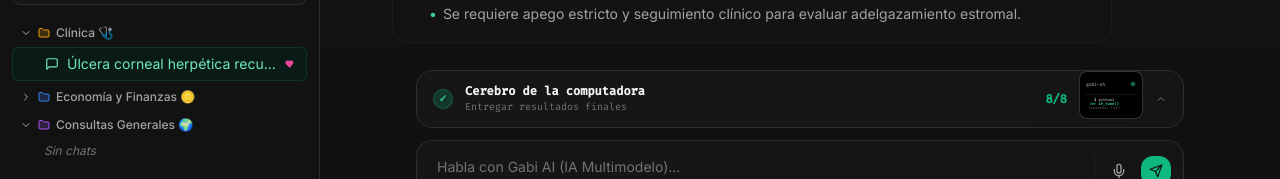
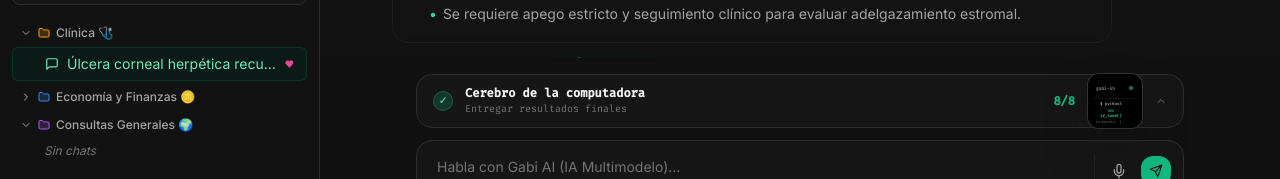
Before and after one commit to rogerbaia/Gabi-AI, a React (Vite) app: page / in a window 1280 px wide. Shown: the part 528-707 px from the top of the page. Built offline with nearby package versions, Linux system fonts and the light colour scheme.

Commit message:
style: reduce badge height and make absolute thumbnail square w-14 h-14 to create overflow without stretching button

```diff
--- a/src/components/ChatArea.jsx
+++ b/src/components/ChatArea.jsx
@@ -892,7 +892,7 @@ Hemos combinado los aportes lógicos de GPT-4, la redacción estructurada de Cla
               <button
                 type="button"
                 onClick={() => setSandboxState('split')}
-                className={`w-full flex items-center justify-between px-4 py-3 text-xs font-mono transition-all duration-300 rounded-2xl border ${
+                className={`w-full flex items-center justify-between px-4 py-2.5 text-xs font-mono transition-all duration-300 rounded-2xl border ${
                   nostalgicMode
                     ? 'border-[#39ff14] bg-black text-[#39ff14] hover:bg-[#39ff14]/10 focus:outline-none focus:ring-1 focus:ring-[#39ff14]'
                     : 'border-slate-800 bg-slate-900/60 text-slate-350 hover:bg-slate-900/90 hover:border-slate-700 focus:outline-none focus:border-slate-700'
@@ -931,8 +931,8 @@ Hemos combinado los aportes lógicos de GPT-4, la redacción estructurada de Cla
                   </span>
 
                   {/* Terminal screen thumbnail container - RIGHT ALIGNED & OVERFLOWING */}
-                  <div className="w-16 h-7 relative flex-shrink-0">
-                    <div className={`absolute bottom-[-6px] right-0 w-16 h-12 rounded-lg border flex flex-col justify-between overflow-hidden bg-black text-[5px] p-1 shadow-2xl transition-transform duration-300 hover:scale-105 ${
+                  <div className="w-14 h-6 relative flex-shrink-0">
+                    <div className={`absolute top-1/2 -translate-y-1/2 right-0 w-14 h-14 rounded-xl border flex flex-col justify-between overflow-hidden bg-black text-[5px] p-1.5 shadow-2xl transition-transform duration-300 hover:scale-105 ${
                       nostalgicMode
                         ? 'border-[#39ff14]/70 text-[#39ff14] shadow-[#39ff14]/20'
                         : 'border-slate-700/80 text-emerald-500 shadow-slate-950/60'
@@ -941,7 +941,7 @@ Hemos combinado los aportes lógicos de GPT-4, la redacción estructurada de Cla
                         <span className="scale-75 origin-left font-bold text-[6px] text-slate-400 font-mono">gabi-sh</span>
                         <span className="w-1.5 h-1.5 rounded-full bg-emerald-400 scale-75 animate-pulse" />
                       </div>
-                      <div className="flex-1 font-mono leading-[5px] scale-[0.75] origin-top-left pt-1 px-[2px] opacity-90">
+                      <div className="flex-1 font-mono leading-[6px] scale-[0.8] origin-top-left pt-1 px-[2px] opacity-90 space-y-[2px]">
                         <div className="text-white">$ python3</div>
                         <div className="text-emerald-400 font-bold">&gt;&gt;&gt; ir_tune()</div>
                         <div className="text-slate-500 truncate">synapses: [ok]</div>
```
